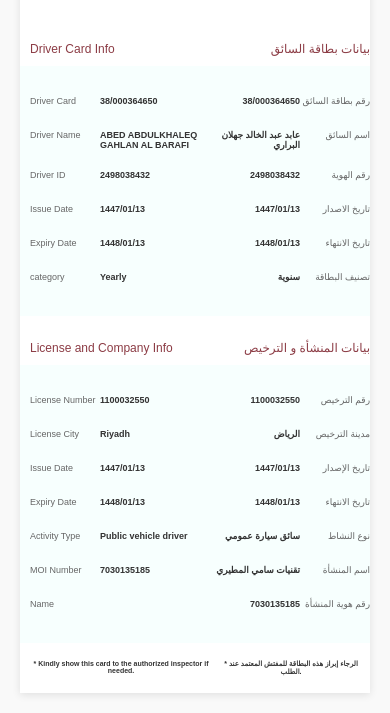
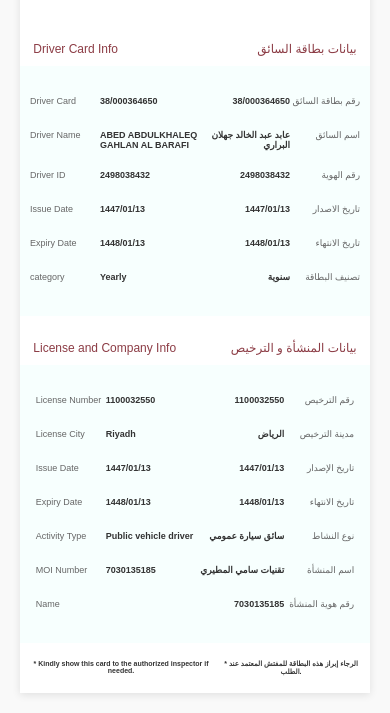
Before and after one commit to mohamedreda3012001/Driver-Card, a plain HTML site: page index.html in a window 390 px wide. Shown: the part 138-851 px from the top of the page. Drawn offline with Linux system fonts and the light colour scheme.

Commit message:
update v.2

```diff
--- a/style.css
+++ b/style.css
@@ -189,12 +189,12 @@
       }
 
       .section-header {
-        padding: 25px 10px 0;
+        padding: 25px 0 0;
       }
 
       .section-title {
         font-size: 12px;
-        grid-template-columns: repeat(auto-fit, minmax(170px, 1fr));
+        grid-template-columns: repeat(auto-fit, minmax(155px, 1fr));
       }
 
       .section {
@@ -202,7 +202,7 @@
       }
 
       .grid {
-        grid-template-columns: repeat(auto-fit, minmax(170px, 1fr));
+        grid-template-columns: repeat(auto-fit, minmax(155px, 1fr));
         gap: 20px;
       }
 
```
